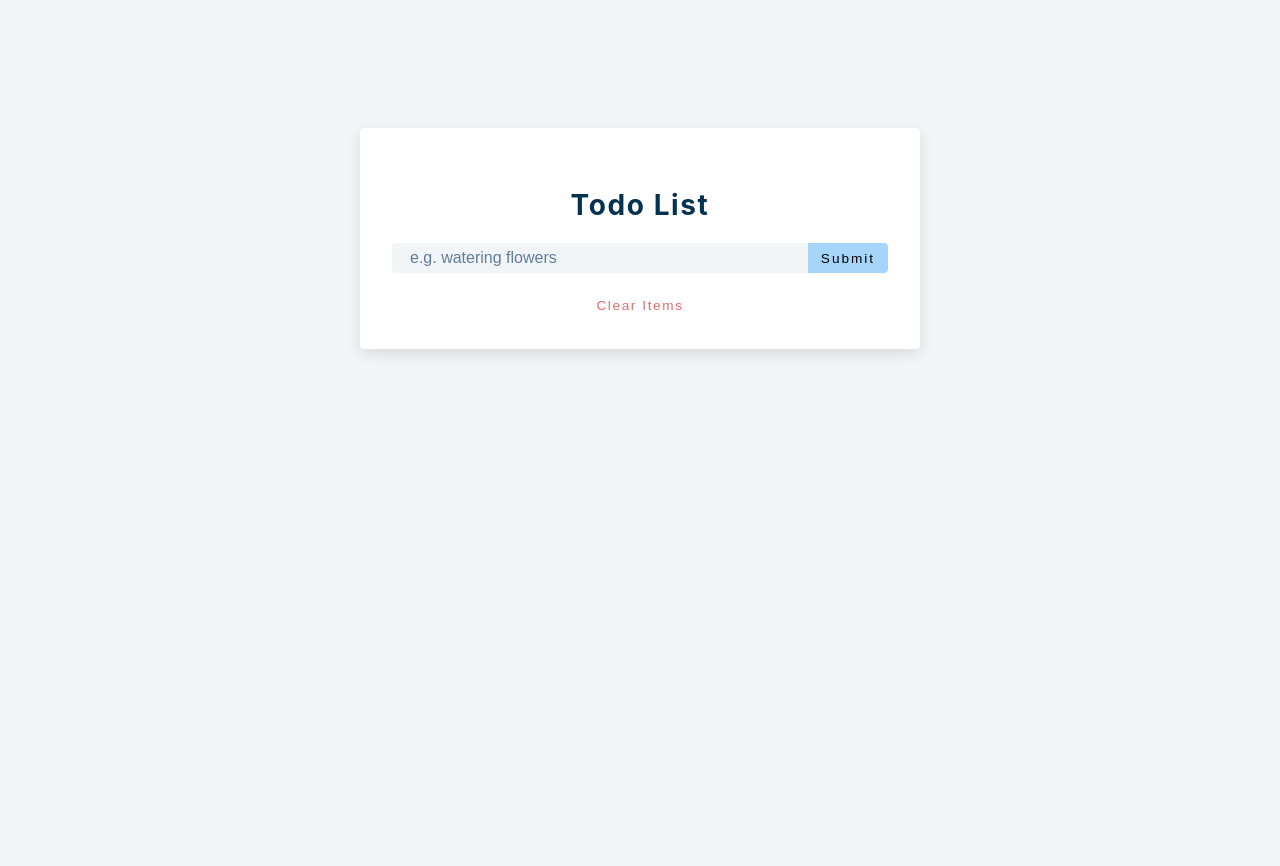
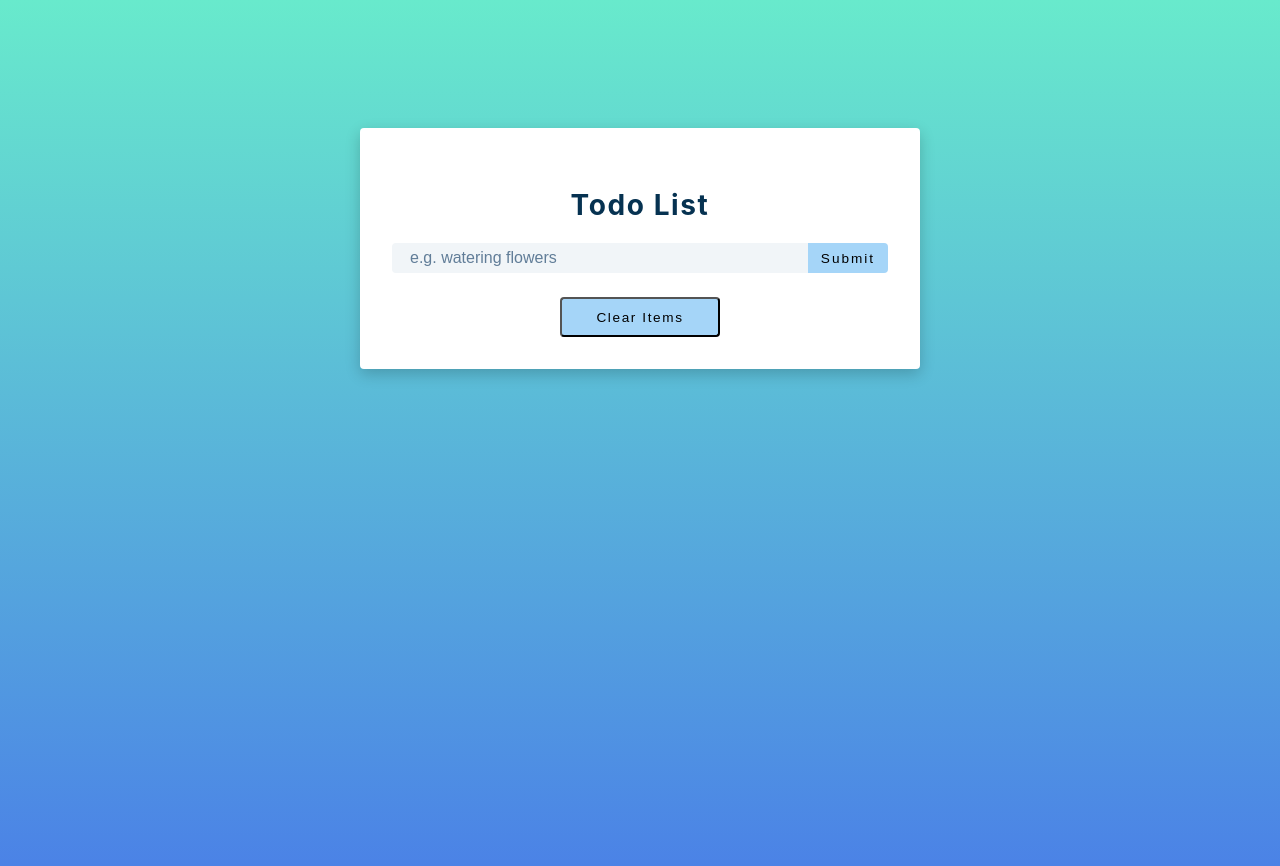
Before and after one commit to vildntn/todo-list-react, a React (Create React App) app: page / in a window 1280 px wide. Shown: the top 866 px of the page. Before the commit the page ends 800 px from the top, so only its background shows below. Built offline with nearby package versions, Linux system fonts and the light colour scheme; the HTML template or start-up script is replaced by a standard one.

Commit message:
index.css updated

```diff
--- a/src/index.css
+++ b/src/index.css
@@ -62,9 +62,11 @@ Global Styles
 body {
   font-family: -apple-system, BlinkMacSystemFont, 'Segoe UI', Roboto, Oxygen,
     Ubuntu, Cantarell, 'Open Sans', 'Helvetica Neue', sans-serif;
-  background: var(--clr-grey-10);
+    background: linear-gradient(to bottom, #68EACC 0%, #497BE8 100%);
   color: var(--clr-grey-1);
   line-height: 1.5;
+  width: 100%;
+  height: 100vh;
   font-size: 0.875rem;
 }
 
@@ -136,7 +138,7 @@ h3 {
   .section-center{
       background: var(--clr-white);
       border-radius: var(--radius);
-      box-shadow: var(--light-shadow);
+      box-shadow: var(--dark-shadow);
       transition: var(--transition);
       padding: 2em;
   }
@@ -144,6 +146,10 @@ h3 {
   .section-center:hover{
       box-shadow: var(--dark-shadow);
   }
+
+.todo-list{
+  margin: 1.5em 0;
+}
 
   .todo{
     padding: 0.25rem;
@@ -167,6 +173,29 @@ h3 {
   justify-content: center;
 }
 
+@media screen and (max-width:330px) {
+  .form-control{
+    display: flex;
+    flex-direction: column;
+  }
+  .todo{
+    border-radius: var(--radius);
+    margin-bottom: 1em;
+    flex: none
+  }
+  .submit-btn{
+    border-radius: var(--radius);
+    font-size: 1em;
+    flex: none !important;
+    padding: 1em;
+  }
+  .todo-item:hover{
+    color: var(--clr-grey-1);
+    background: var(--clr-grey-5);
+
+  }
+}
+
 .todo-container{
   margin-top: 2rem;
 }
@@ -177,17 +206,18 @@ h3 {
     justify-content: space-between;
     margin-bottom: 0.5rem;
     transition: var(--transition);
-    padding: 0.25rem 1rem;
+    padding: 0.45rem 1rem;
     border-radius: var(--radius);
     text-transform: capitalize;
 }
 
 .todo-item:hover{
-    color: var(--clr-grey-5);
-    background: var(--clr-grey-10);
+    color: var(--clr-grey-1);
+    background: var(--clr-grey-5);
+    box-shadow: var(--light-shadow);
 }
 .todo-item:hover .title{
-    color: var(--clr-grey-5);
+    color: var(--clr-grey-1);
 }
   /*Alert*/
   .alert {
@@ -229,14 +259,18 @@ h3 {
     transition: var(--transition);
     font-size: 0.85rem;
   }
-  .submit-btn:hover {
+
+  .btn{
+    background: transparent;
+    border-color: transparent;
+  }
+
+  .btn-hover:hover{
     background: var(--clr-primary-5);
     color: var(--clr-white);
   }
 
-  .btn{
-    background: transparent;
-    border-color: transparent;
+  .btn-icon{
     cursor: pointer;
     font-size: 0.7rem;
     margin: 0 0.15rem;
@@ -259,19 +293,14 @@ h3 {
   .clear-btn {
     text-transform: capitalize;
     width: 10rem;
-    height: 1.5rem;
+    height: 2.5rem;
     display: grid;
     align-items: center;
-    background: transparent;
-    border-color: transparent;
-    color: var(--clr-red-light);
     margin: 0 auto;
     font-size: 0.85rem;
     letter-spacing: var(--spacing);
-    cursor: pointer;
     transition: var(--transition);
     margin-top: 1.25rem;
+    background: var(--clr-primary-8);
+    border-radius: var(--radius);
   }
-  .clear-btn:hover {
-    color: var(--clr-red-dark);
-  }
```
